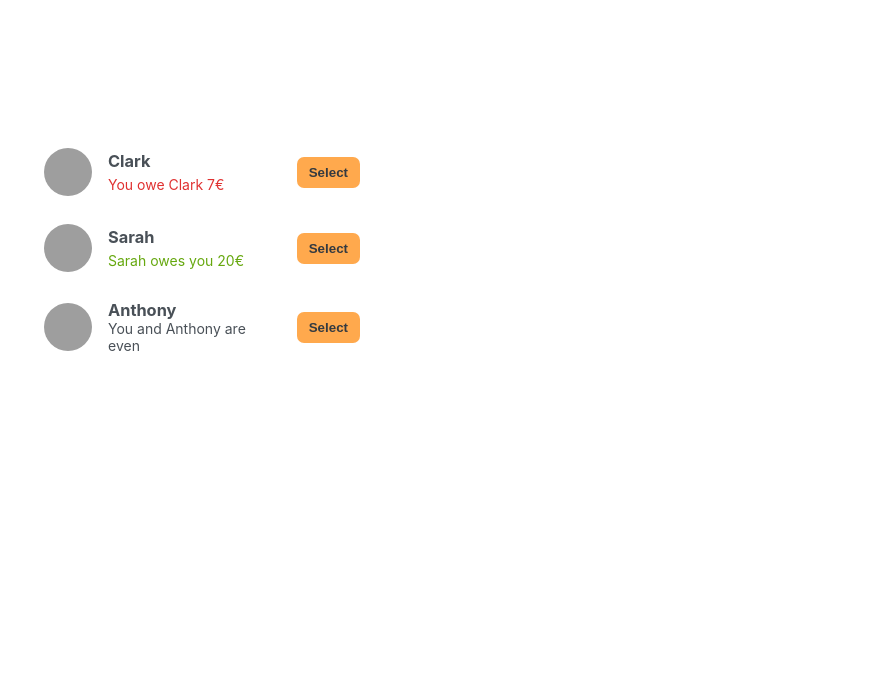
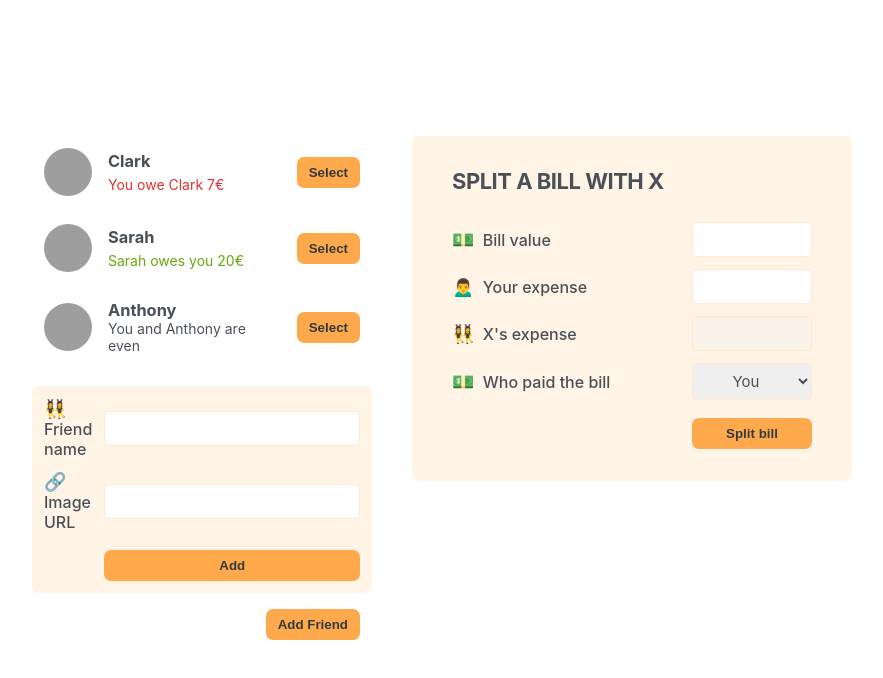
Before and after one commit to niveditapagar/shared-expense-tracker, a React (Create React App) app: page / in a window 1280 px wide. Shown: the top 678 px of the page, without its empty margins (198-1081 px from the left). Built offline with nearby package versions, Linux system fonts and the light colour scheme; grey boxes are pictures that could not be loaded.

Commit message:
Add FormSplitBill component for bill splitting; Update App.js to render all components

```diff
--- a/src/components/App.js
+++ b/src/components/App.js
@@ -1,4 +1,7 @@
 import FriendsList from "./FriendsList";
+import Button from "./Button";
+import FormAddFriend from "./FormAddFriend";
+import FormSplitBill from "./FormSplitBill";
 
 const initialFriends = [
   {
@@ -27,7 +30,10 @@
     <div className="app">
       <div className="sidebar">
         <FriendsList friends={friends} />
+        <FormAddFriend />
+        <Button>Add Friend</Button>
       </div>
+      <FormSplitBill />
     </div>
   );
 }
--- a/src/components/FormSplitBill.js
+++ b/src/components/FormSplitBill.js
@@ -0,0 +1,21 @@
+import Button from "./Button";
+
+export default function FormSplitBill() {
+  return (
+    <form className="form-split-bill">
+      <h2>Split a bill with X</h2>
+      <label>💵 Bill value</label>
+      <input type="text" />
+      <label>🙍‍♂️ Your expense</label>
+      <input type="text" />
+      <label>👯‍♀️ X's expense</label>
+      <input type="text" disabled />
+      <label>💵 Who paid the bill</label>
+      <select>
+        <option value="user">You</option>
+        <option value="friend">X</option>
+      </select>
+      <Button>Split bill</Button>
+    </form>
+  );
+}
```
